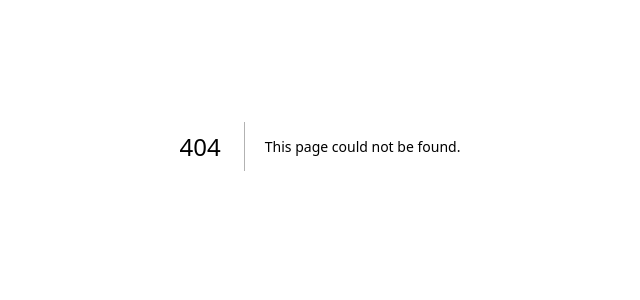
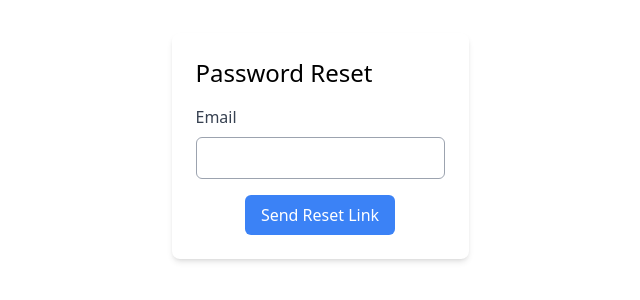
Before and after one commit to g3ru1a/mangadb-ui, a Next.js app: page /password-reset in a window 1280 px wide. Before the commit this address had no page. Shown: the part 254-554 px from the top of the page, without its empty margins (320-960 px from the left). Built offline with nearby package versions, Linux system fonts and the light colour scheme; no server answers.

Commit message:
password resets

```diff
--- /dev/null
+++ b/src/app/password-reset/page.tsx
@@ -0,0 +1,77 @@
+'use client'
+
+import { useState } from 'react'
+import { toast } from 'react-toastify'
+import axios from '~/lib/axios'
+
+export default function PasswordReset(props: any) {
+  const [email, setEmail] = useState('')
+
+  const handleSubmit = async (e: React.FormEvent<HTMLFormElement>) => {
+    e.preventDefault()
+
+    try {
+      const res = await axios.post('/api/password/reset', {
+        email,
+      })
+
+      if (res.status === 200) {
+        if (res.data.message === 'email_sent') {
+          toast('If a user with that email exists, you should recieve a link to reset in your email.', {
+            type: 'success',
+            autoClose: 8000,
+          })
+          return
+        }
+      }
+    } catch (err: any) {
+      console.log(err)
+      if (err.response.status === 422) {
+        toast('If a user with that email exists, you should recieve a link to reset in your email.', {
+          type: 'success',
+          autoClose: 8000,
+        })
+        return
+      }
+
+      toast('There was an error.', {
+        type: 'error',
+        autoClose: 3000,
+      })
+      return
+    }
+  }
+
+  return (
+    <div className="flex justify-center items-center h-screen">
+      <form
+        className="bg-white p-6 rounded-lg shadow-md"
+        onSubmit={handleSubmit}
+      >
+        <h2 className="text-2xl font-medium mb-4">Password Reset</h2>
+        <div className="mb-4">
+          <label
+            className="block text-gray-700 font-medium mb-2"
+            htmlFor="email"
+          >
+            Email
+          </label>
+          <input
+            className="border border-gray-400 p-2 w-full rounded-md"
+            type="email"
+            name="email"
+            onChange={(e) => setEmail(e.target.value)}
+          />
+        </div>
+        <div className="flex justify-center">
+          <button
+            className="bg-blue-500 text-white px-4 py-2 rounded-md hover:bg-blue-600"
+            type="submit"
+          >
+            Send Reset Link
+          </button>
+        </div>
+      </form>
+    </div>
+  )
+}
--- /dev/null
+++ b/src/app/password-verify/page.tsx
@@ -0,0 +1,160 @@
+'use client'
+
+import { useRouter, useSearchParams } from 'next/navigation'
+import { useEffect, useState } from 'react'
+import { toast } from 'react-toastify'
+import axios from '~/lib/axios'
+
+export default function PasswordVerify(props: any) {
+  const [password, setPassword] = useState('')
+  const [confirmPassword, setConfirmPassword] = useState('')
+  const [error, setError] = useState<null | string>(null)
+  const [tokenError, setTokenError] = useState<null | string>(null)
+  const router = useRouter()
+  const params = useSearchParams()
+
+  const handleSubmit = async (e: React.FormEvent<HTMLFormElement>) => {
+    e.preventDefault()
+    if (password !== '' && confirmPassword !== '') {
+      if (password !== confirmPassword) {
+        setError('Passwords must be the same.')
+        throw new Error('Passwords must be the same')
+      } else {
+        setError(null)
+      }
+    }
+
+    try {
+      const res = await axios.post('/api/password/verify', {
+        payload: params.get('payload'),
+        password,
+        password_confirmation: confirmPassword,
+      })
+
+      if (res.status === 200) {
+        if (res.data.message === 'invalid_token') {
+          toast('Invalid Token. Please request another password reset link.', {
+            type: 'error',
+            autoClose: 8000,
+          })
+
+          setTimeout(() => {
+            router.push('/password-reset')
+          }, 8000)
+        }
+        if (res.data.message === 'password_reset') {
+          toast('Success! Your password has been reset.', {
+            type: 'success',
+            autoClose: 4000,
+          })
+
+          setTimeout(() => {
+            router.push('/login')
+          }, 4000)
+          return
+        }
+      }
+    } catch (err: any) {
+      if (err.response.status === 422) {
+        toast('Token Error.', {
+          type: 'error',
+          autoClose: 3000,
+        })
+        return
+      }
+
+      toast('There was an error.', {
+        type: 'error',
+        autoClose: 3000,
+      })
+      return
+    }
+  }
+
+  useEffect(() => {
+    if (!params.get('payload')) setTokenError('Missing Token.')
+  }, [params])
+
+  if (tokenError) {
+    return (
+      <div className="flex justify-center items-center h-screen">
+        <div className="bg-white p-6 rounded-lg shadow-md text-center">
+          <svg
+            className="mx-auto h-16 w-16 text-red-500"
+            fill="none"
+            viewBox="0 0 24 24"
+            stroke="currentColor"
+          >
+            <path
+              strokeLinecap="round"
+              strokeLinejoin="round"
+              strokeWidth="2"
+              d="M6 18L18 6M6 6l12 12"
+            />
+            <circle
+              cx="12"
+              cy="12"
+              r="10"
+              strokeWidth="2"
+              stroke="currentColor"
+              fill="none"
+            />
+          </svg>
+          <h2 className="text-2xl font-medium mb-4">{tokenError}</h2>
+          <p className="text-gray-700">
+            There was an error processing your password reset link. Please try
+            the process again.
+          </p>
+        </div>
+      </div>
+    )
+  }
+
+  return (
+    <div className="flex justify-center items-center h-screen">
+      <form
+        className="bg-white p-6 rounded-lg shadow-md"
+        onSubmit={handleSubmit}
+      >
+        <h2 className="text-2xl font-medium mb-4">Reset Password</h2>
+        <div className="mb-6">
+          <label
+            className="block text-gray-700 font-medium mb-2"
+            htmlFor="password"
+          >
+            New Password
+          </label>
+          <input
+            className="border border-gray-400 p-2 w-full rounded-md"
+            type="password"
+            name="password"
+            onChange={(e) => setPassword(e.target.value)}
+          />
+        </div>
+        <div className="mb-6">
+          <label
+            className="block text-gray-700 font-medium mb-2"
+            htmlFor="confirmPassword"
+          >
+            Confirm Password
+          </label>
+          <input
+            className="border border-gray-400 p-2 w-full rounded-md"
+            type="password"
+            name="confirmPassword"
+            onChange={(e) => setConfirmPassword(e.target.value)}
+          />
+          {error && <p className="text-red-500 text-sm mt-2">{error}</p>}
+        </div>
+        <div className="flex justify-center">
+          <button
+            className="bg-blue-500 text-white px-4 py-2 rounded-md hover:bg-blue-600"
+            type="submit"
+          >
+            Reset Password
+          </button>
+        </div>
+      </form>
+    </div>
+  )
+}
```
